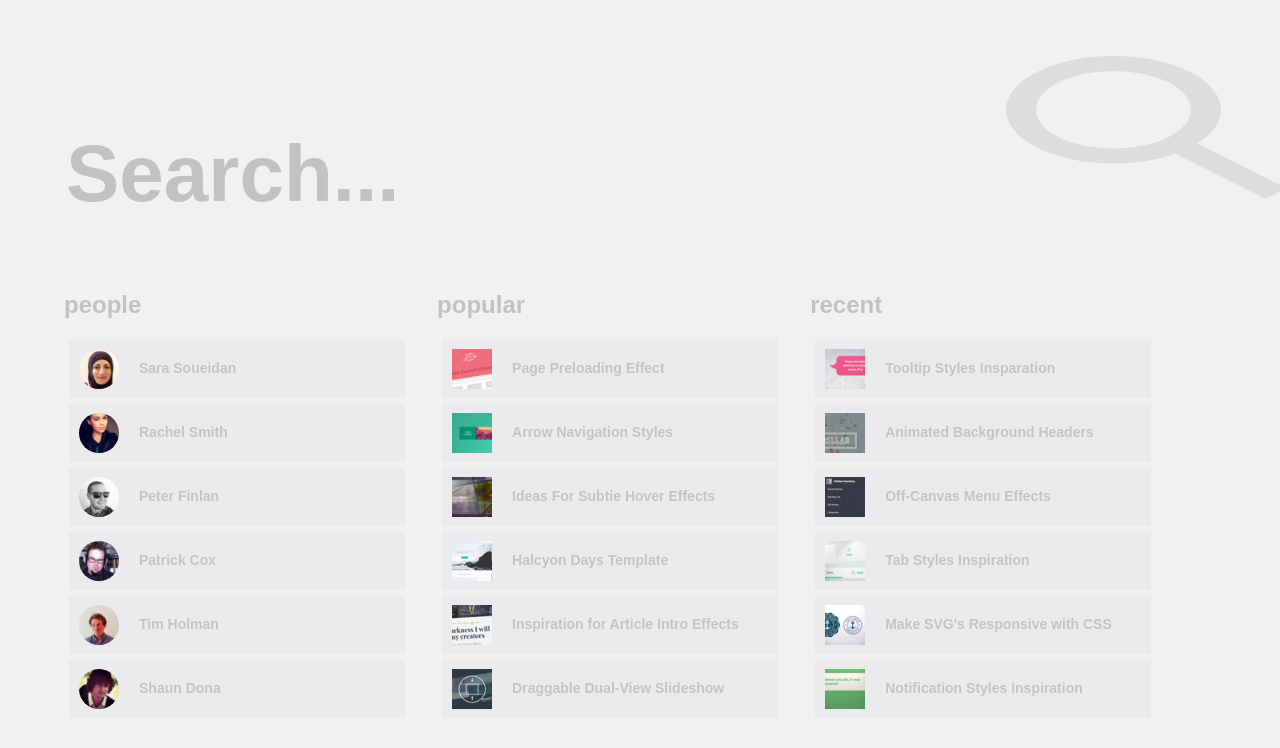
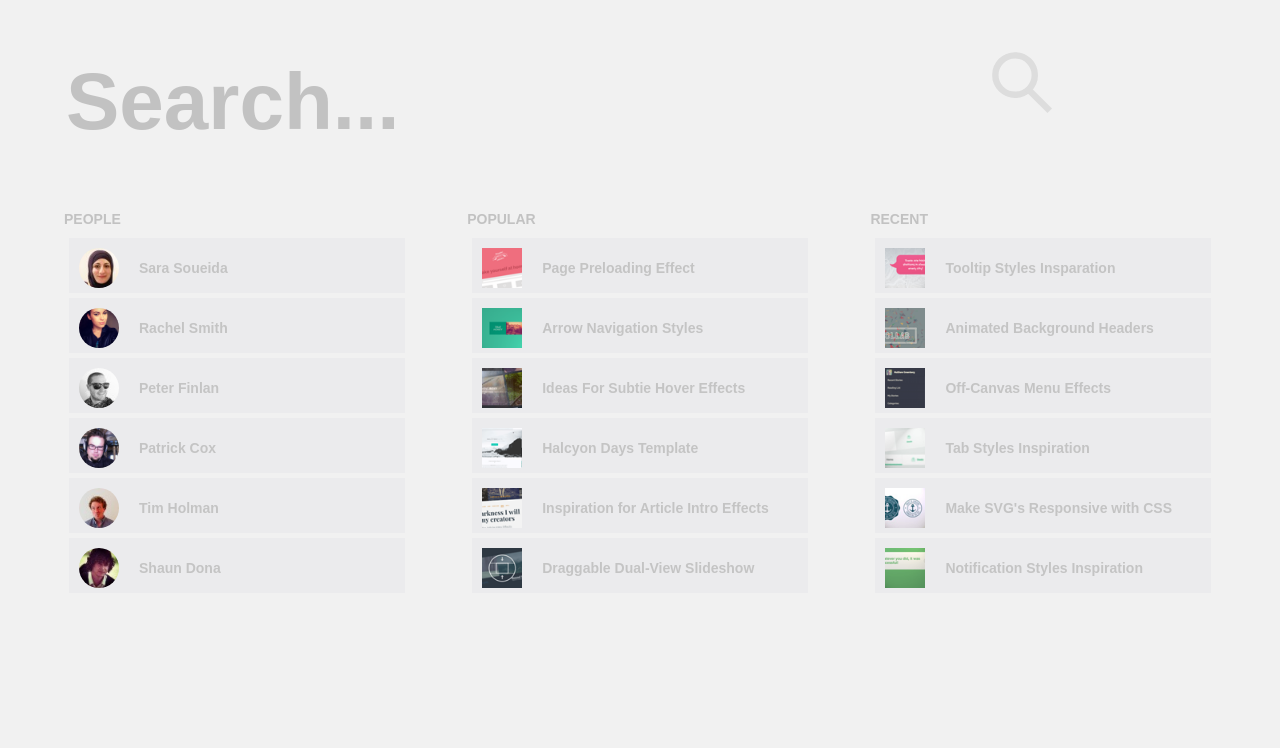
Before and after one commit to lFose/huge_search, a plain HTML site: page index.html in a window 1280 px wide. Drawn offline with Linux system fonts and the light colour scheme.

Commit message:
change_classes_and_ect.

```diff
--- a/css/style.css
+++ b/css/style.css
@@ -19,6 +19,13 @@ html{
 	margin-top: 50px;
 	margin-bottom: 50px;
 }
+.list{
+	font-size: 0;
+}
+.list h2 {
+	font-size: 14px;
+	text-transform: uppercase;
+}
 .people,
 .popular,
 .recent{
@@ -28,10 +35,11 @@ html{
 }
 .people,
 .popular{
-	margin-right: 2%;
+	margin-right: 5%;
 
 }
 input[type="search"]{
+	-webkit-appearance: none;
 	border: none;
 	background: #f1f1f1;
     font-size: 80px;
@@ -76,9 +84,8 @@ ul li a{
 	width: 100%;
 	color: #c4c4c4;
 	font-weight: bold;
-	font-size: 14px;
+	font-size: 0;
 	height: 55px;
-	overflow: hidden;
 }
 ul li a img{
 	display: inline-block;
@@ -87,6 +94,14 @@ ul li a img{
 	margin: 10px 20px 10px 10px;
 	vertical-align: middle;
 }
+ul li a span{
+	vertical-align: middle;
+	overflow: hidden;
+	width: calc(100% - 70px);
+    display: inline-block;
+    font-size: 14px;
+    max-height: 30px;
+}
 .people ul li a img{
 	border-radius: 50%;
 }
@@ -94,3 +109,8 @@ ul li a:hover{
 	background: #e4e4e6;
 	color: #ec5a62;
 }
+button[type="submit"]{
+	background-image: url('../img/magnifier.svg');
+	background-repeat: no-repeat;
+	background-size: 64px 64px;
+}
--- a/index.html
+++ b/index.html
@@ -8,114 +8,130 @@
 </head>
 <body>
 	<div class="container">
-	   <section class="form">
+	   <form action="echo" class="form">
 	       <input type="search" placeholder="Search...">
-	       <button type="submit" class="button">
-	       	<img src="img/magnifier.svg" alt="">
-	       </button>
-	   </section>
+	       <button type="submit" class="button"></button>
+	   </form>
 	   <div class="list">
 	     <section class="people">
-	  	   <h2>people   </h3>
+	  	   <h2>people   </h2>
 	  	   <ul>
 	  		     <li>
-	  		  	   <a href="#" class="people-1">
-	  		  		   <img src="img/avatars/SaraSoueidan.jpeg" alt="">Sara Soueidan
+	  		  	   <a href="#">
+	  		  		   <img src="img/avatars/SaraSoueidan.jpeg" alt="">
+	  		  		   <span>Sara Soueida</span>
 	  		       </a>
 	  		     </li>
 	  		     <li>
-	  		  	   <a href="#" class="people-2">
-	  		  		   <img src="img/avatars/RachelSmith.png" alt="">Rachel Smith
+	  		  	   <a href="#">
+	  		  		   <img src="img/avatars/RachelSmith.png" alt="">
+	  		  		   <span>Rachel Smith</span>
 	  		  	   </a>
 	  		     </li>
 	  		     <li>
-	  		  	   <a href="#" class="people-3">
-	  		  		   <img src="img/avatars/PeterFinlan.jpeg" alt="">Peter Finlan
+	  		  	   <a href="#">
+	  		  		   <img src="img/avatars/PeterFinlan.jpeg" alt="">
+	  		  		   <span>Peter Finlan</span>
 	  		  	   </a>
 	  		     </li>
 	  		     <li>
-	  		  	   <a href="#" class="people-4">
-	  		  		   <img src="img/avatars/PatrickCox.png" alt="">Patrick Cox
+	  		  	   <a href="#">
+	  		  		   <img src="img/avatars/PatrickCox.png" alt="">
+	  		  		   <span>Patrick Cox</span>
 	  		  	   </a>
 	  		     </li>
 	  		     <li>
-	  		  	   <a href="#" class="people-5">
-	  		  		   <img src="img/avatars/TimHolman.jpeg" alt="">Tim Holman
+	  		  	   <a href="#">
+	  		  		   <img src="img/avatars/TimHolman.jpeg" alt="">
+	  		  		   <span>Tim Holman</span>
 	  		  	   </a>
 	  		     </li>
 	  		     <li>
-	  		  	   <a href="#" class="people-6">
-	  		  		   <img src="img/avatars/ShaunDona.jpeg" alt="">Shaun Dona
+	  		  	   <a href="#">
+	  		  		   <img src="img/avatars/ShaunDona.jpeg" alt="">
+	  		  		   <span>Shaun Dona</span>
 	  		  	   </a>
 	  		     </li>
 	  	     </ul>
 	     </section>
 	     <section class="popular">
-	  	   <h2>popular   </h3>
+	  	   <h2>popular   </h2>
 	  	   <ul>
 	  		     <li>
-	  		  	   <a href="#" class="popular-1">
-	  		  		   <img src="img/thumbs/PagePreloadingEffect.png" alt="">Page Preloading Effect
+	  		  	   <a href="#">
+	  		  		   <img src="img/thumbs/PagePreloadingEffect.png" alt="">
+	  		  		   <span>Page Preloading Effect</span>
 	  		  	   </a>
 	  		     </li>
 	  		     <li>
-	  		  	   <a href="#" class="popular-2">
-	  		  		   <img src="img/thumbs/ArrowNavigationStyles.png" alt="">Arrow Navigation Styles
+	  		  	   <a href="#">
+	  		  		   <img src="img/thumbs/ArrowNavigationStyles.png" alt="">
+	  		  		   <span>Arrow Navigation Styles</span>
 	  		  	   </a>
 	  		     </li>
 	  		     <li>
-	  		  	   <a href="#" class="popular-3">
-	  		  		   <img src="img/thumbs/HoverEffectsIdeasNew.png" alt="">Ideas For Subtie Hover Effects
+	  		  	   <a href="#">
+	  		  		   <img src="img/thumbs/HoverEffectsIdeasNew.png" alt="">
+	  		  		   <span>Ideas For Subtie Hover Effects</span>
 	  		  	   </a>
 	  		     </li>
 	  		     <li>
-	  		  	   <a href="#" class="popular-4">
-	  		  		   <img src="img/thumbs/FreebieHalcyonDays.png" alt="">Halcyon Days Template
+	  		  	   <a href="#">
+	  		  		   <img src="img/thumbs/FreebieHalcyonDays.png" alt="">
+	  		  		   <span>Halcyon Days Template</span>
 	  		  	   </a>
 	  		     </li>
 	  		     <li>
-	  		  	   <a href="#" class="popular-5">
-	  		  		   <img src="img/thumbs/ArticleIntroEffects.png" alt="">Inspiration for Article Intro Effects
+	  		  	   <a href="#">
+	  		  		   <img src="img/thumbs/ArticleIntroEffects.png" alt="">
+	  		  		   <span>Inspiration for Article Intro Effects</span>
 	  		  	   </a>
 	  		     </li>
 	  		     <li>
-	  		  	   <a href="#" class="popular-6">
-	  		  		   <img src="img/thumbs/DraggableDualViewSlideshow.png" alt="">Draggable Dual-View Slideshow
+	  		  	   <a href="#">
+	  		  		   <img src="img/thumbs/DraggableDualViewSlideshow.png" alt="">
+	  		  		   <span>Draggable Dual-View Slideshow</span>
 	  		  	   </a>
 	  		     </li>
 	  	     </ul>
 	  	   </section>
 	     <section class="recent">
-	  	   <h2>recent   </h3>
+	  	   <h2>recent   </h2>
 	  	   <ul>
 	  		     <li>
-	  		  	   <a href="#" class="recent-1">
-	  		  		   <img src="img/thumbs/TooltipStylesInspiration.png" alt="">Tooltip Styles Insparation
+	  		  	   <a href="#">
+	  		  		   <img src="img/thumbs/TooltipStylesInspiration.png" alt="">
+	  		  		   <span>Tooltip Styles Insparation</span>
 	  		  	   </a>
 	  		     </li>
 	  		     <li>
-	  		  	   <a href="#" class="recent-2">
-	  		  		   <img src="img/thumbs/AnimatedHeaderBackgrounds.png" alt="">Animated Background Headers
+	  		  	   <a href="#">
+	  		  		   <img src="img/thumbs/AnimatedHeaderBackgrounds.png" alt="">
+	  		  		   <span>Animated Background Headers</span>
 	  		  	   </a>
 	  		     </li>
 	  		     <li>
-	  		  	   <a href="#" class="recent-3">
-	  		  		   <img src="img/thumbs/OffCanvas.png" alt="">Off-Canvas Menu Effects
+	  		  	   <a href="#">
+	  		  		   <img src="img/thumbs/OffCanvas.png" alt="">
+	  		  		   <span>Off-Canvas Menu Effects</span>
 	  		  	   </a>
 	  		     </li>
 	  		     <li>
-	  		  	   <a href="#" class="recent-4">
-	  		  		   <img src="img/thumbs/TabStyles.png" alt="">Tab Styles Inspiration
+	  		  	   <a href="#">
+	  		  		   <img src="img/thumbs/TabStyles.png" alt="">
+	  		  		   <span>Tab Styles Inspiration</span>
 	  		  	   </a>
 	  		     </li>
 	  		     <li>
-	  		  	   <a href="#" class="recent-5">
-	  		  		   <img src="img/thumbs/ResponsiveSVGs.png" alt="">Make SVG's Responsive with CSS
+	  		  	   <a href="#">
+	  		  		   <img src="img/thumbs/ResponsiveSVGs.png" alt="">
+	  		  		   <span>Make SVG's Responsive with CSS</span>
 	  		  	   </a>
 	  		     </li>
 	  		     <li>
-	  		  	   <a href="#" class="recent-6">
-	  		  		   <img src="img/thumbs/NotificationStyles.png" alt="">Notification Styles Inspiration
+	  		  	   <a href="#">
+	  		  		   <img src="img/thumbs/NotificationStyles.png" alt="">
+	  		  		   <span>Notification Styles Inspiration</span>
 	  		  	   </a>
 	  		     </li>
 	  	     </ul>
```
